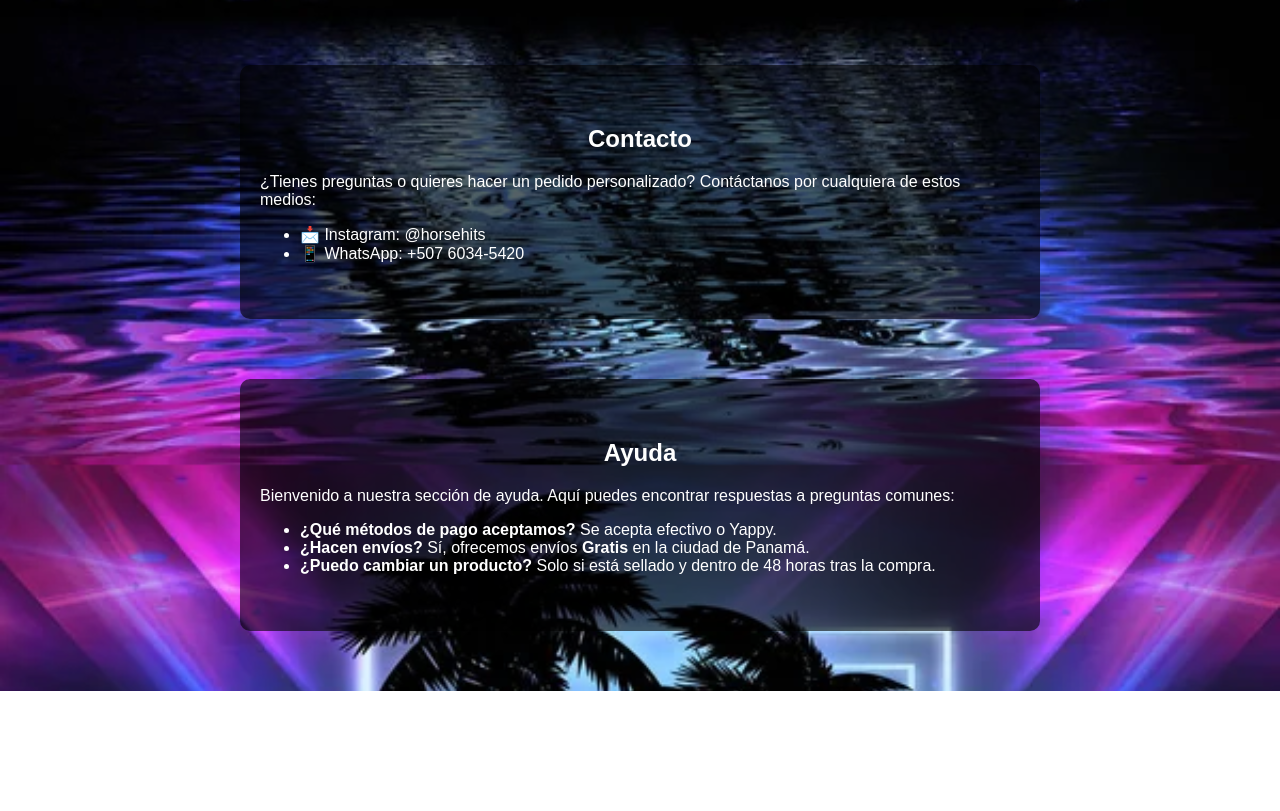
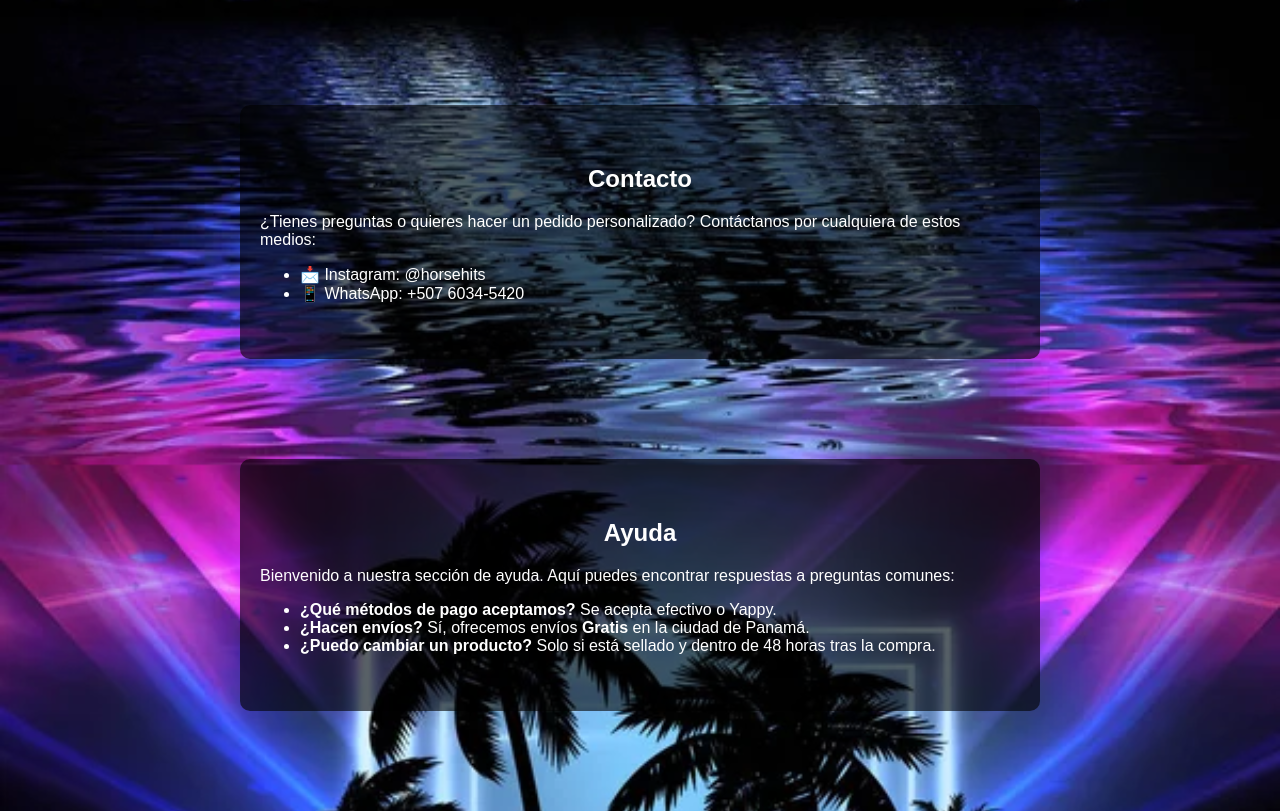
Before and after one commit to Erc2237/vapes-horsehits, a plain HTML site: page index.html in a window 1280 px wide. Shown: the part 700-1511 px from the top of the page. Before the commit the page ends 1391 px from the top, so only its background shows below. Drawn offline with Linux system fonts and the light colour scheme.

Commit message:
Update index.html

```diff
--- a/index.html
+++ b/index.html
@@ -124,7 +124,7 @@
       padding: 40px 20px;
       background: rgba(0, 0, 0, 0.6);
       max-width: 800px;
-      margin: 60px auto;
+      margin: 100px auto;
       border-radius: 10px;
     }
 
```
